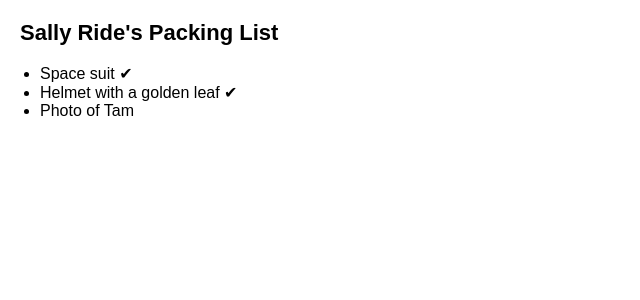
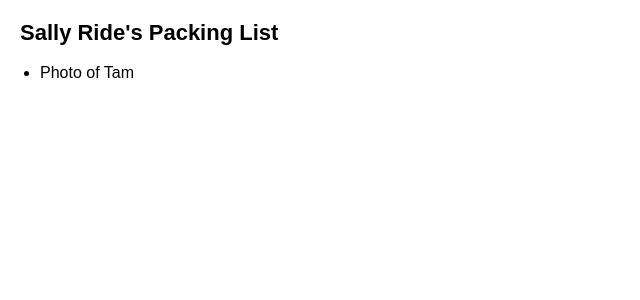
Before and after one commit to Pironeer-1/LeeJihyeon, a React (Create React App) app in the folder React_Master_03_06/: page / in a window 1280 px wide. Shown: the top 300 px of the page, without its empty margins (0-640 px from the left). Built offline with nearby package versions, Linux system fonts and the light colour scheme.

Commit message:
[Update]React_Master_03_06_03

```diff
--- a/React_Master_03_06/src/App.js
+++ b/React_Master_03_06/src/App.js
@@ -2,12 +2,19 @@
 //     return <li className="item">{name}</li>;
 // }
 
+// function Item({ name, isPacked }) {
+//     if (isPacked) {
+//         return <li className="item">{name} ✔</li>;
+//     } else {
+//         return <li className="item">{name}</li>;
+//     }
+// }
+
 function Item({ name, isPacked }) {
     if (isPacked) {
-        return <li className="item">{name} ✔</li>;
-    } else {
-        return <li className="item">{name}</li>;
+        return null;
     }
+    return <li className="item">{name}</li>;
 }
 
 export default function PackingList() {
```
